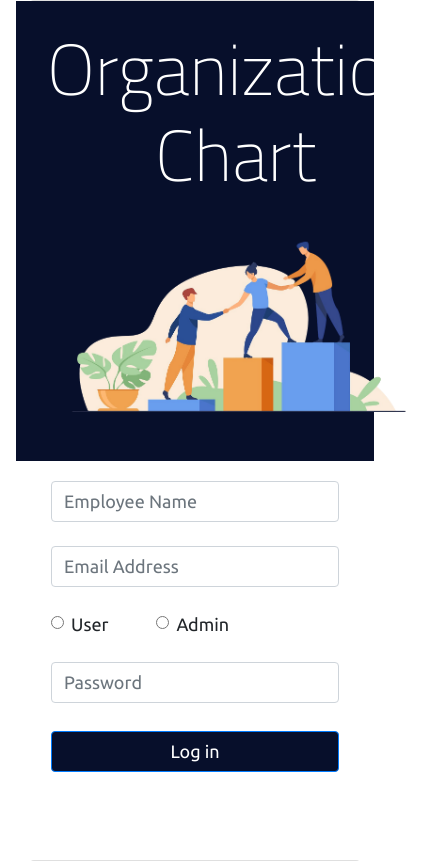
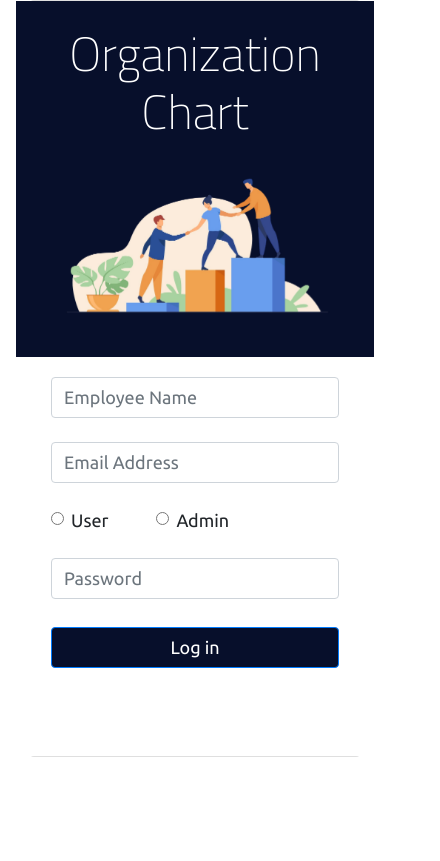
Before and after one commit to deexijman/orgchart-release, a React (Create React App) app in the folder frontend-orgchart/: page / in a window 390 px wide. Shown: the whole page, 440 px wide, since content can reach past the window. Built offline with nearby package versions, Linux system fonts and the light colour scheme; no server answers.

Commit message:
responsive ui fix

```diff
--- a/frontend-orgchart/src/Pages/Login.js
+++ b/frontend-orgchart/src/Pages/Login.js
@@ -76,7 +76,7 @@ const Login = () => {
               <div className="row g-0 "  >
                 <div className="col-lg-6 d-flex align-items-center gradient-custom-2">
                   <div className="text-white px-3 py-4 p-md-5 mx-md-4">
-                    <h4 className="mb-4 text-center display-3 fw-bold" style={{ fontFamily: "-moz-initial", fontFamily: "Titillium Web", fontWeight: 200, maxWidth: '100%' }}>Organization Chart</h4>
+                    <h4 className="mb-4 text-center fw-bold" style={{ fontFamily: "-moz-initial",fontSize:"3rem", fontFamily: "Titillium Web", fontWeight: 200, maxWidth: '100%' }}>Organization Chart</h4>
 
                     <img src={hierarchyImage} id="banner_image" alt="Hierarchy_Vector" className="img-fluid" />
                   </div>
```
